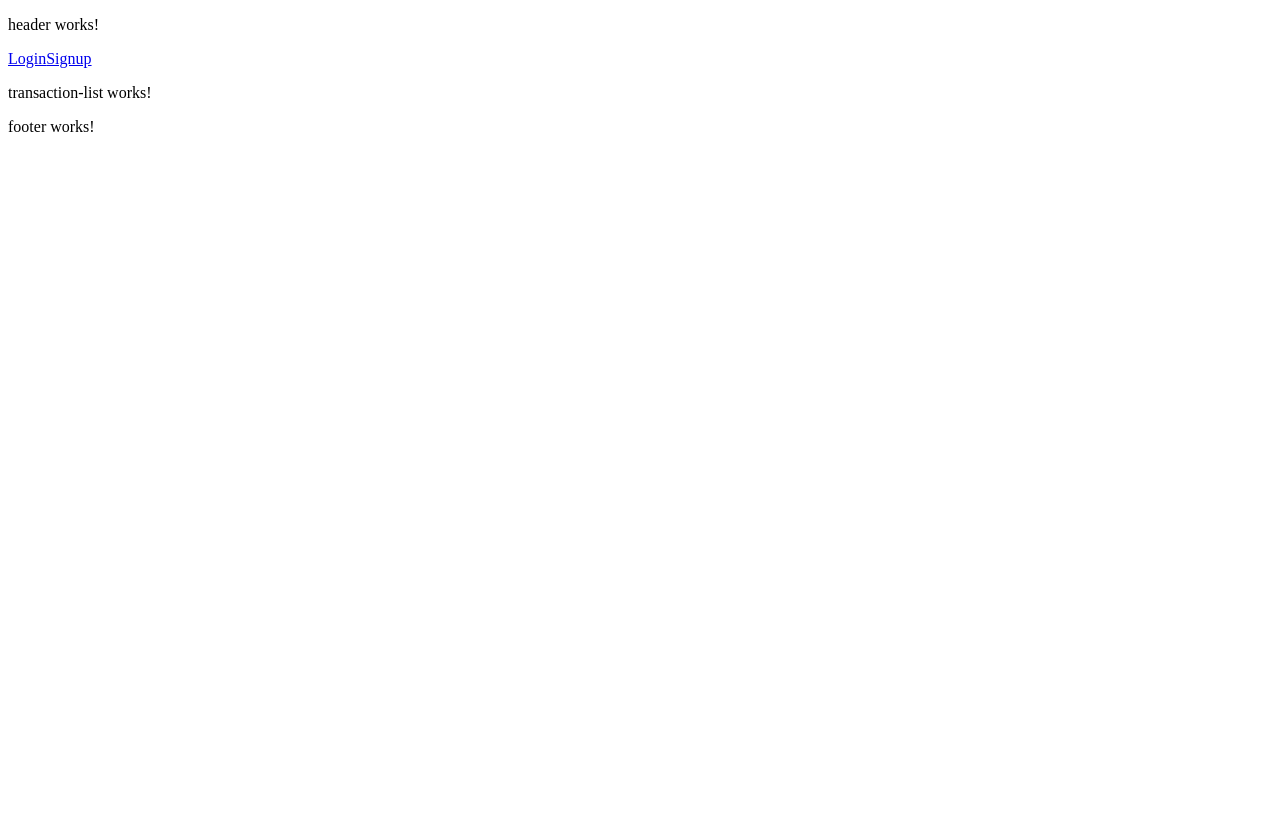
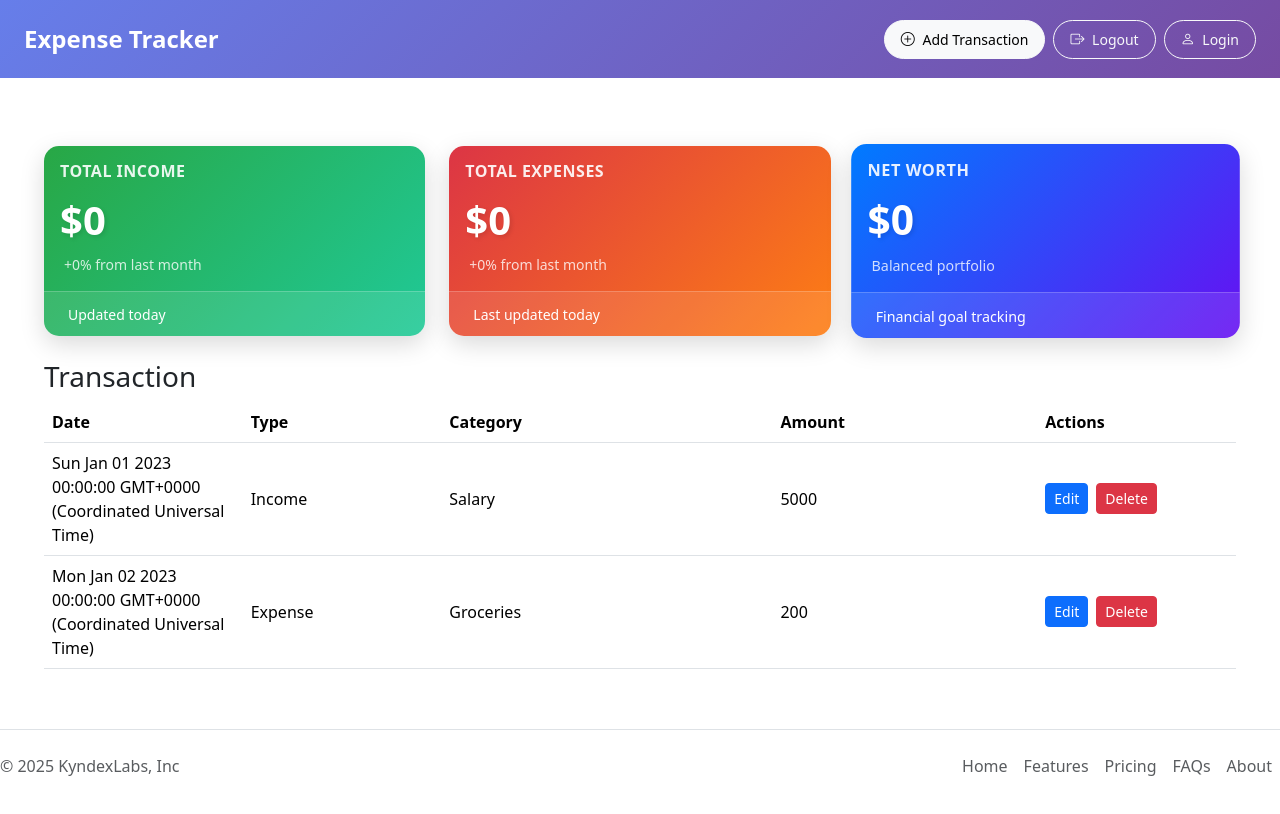
Before and after one commit to DissanayakeDA/Expenses.Client, an Angular app: page /transactions in a window 1280 px wide. Shown: the top 814 px of the page. Built offline with nearby package versions, Linux system fonts and the light colour scheme.

Commit message:
feat: implement main application structure and enhance footer and header components

```diff
--- a/src/app/app.css
+++ b/src/app/app.css
@@ -0,0 +1,9 @@
+.app-container {
+  display: flex;
+  flex-direction: column;
+  min-height: 100vh;
+}
+main {
+  flex: 1;
+  padding: 20px;
+}
--- a/src/app/app.html
+++ b/src/app/app.html
@@ -1,5 +1,7 @@
-<app-header></app-header>
-
-<router-outlet></router-outlet>
-
-<app-footer></app-footer>
+<div class="app-container">
+  <app-header></app-header>
+  <main>
+    <router-outlet></router-outlet>
+  </main>
+  <app-footer></app-footer>
+</div>
--- a/src/app/components/footer/footer.html
+++ b/src/app/components/footer/footer.html
@@ -1 +1,33 @@
-<p>footer works!</p>
+<footer
+  class="d-flex flex-wrap justify-content-between align-items-center py-3 my-4 border-top"
+>
+  <p class="col-md-4 mb-0 text-body-secondary">
+    © {{ currentYear }} KyndexLabs, Inc
+  </p>
+  <a
+    href="/"
+    class="col-md-4 d-flex align-items-center justify-content-center mb-3 mb-md-0 me-md-auto link-body-emphasis text-decoration-none"
+    aria-label="Bootstrap"
+  >
+    <svg class="bi me-2" width="40" height="32" aria-hidden="true">
+      <use xlink:href="#bootstrap"></use>
+    </svg>
+  </a>
+  <ul class="nav col-md-4 justify-content-end">
+    <li class="nav-item">
+      <a href="#" class="nav-link px-2 text-body-secondary">Home</a>
+    </li>
+    <li class="nav-item">
+      <a href="#" class="nav-link px-2 text-body-secondary">Features</a>
+    </li>
+    <li class="nav-item">
+      <a href="#" class="nav-link px-2 text-body-secondary">Pricing</a>
+    </li>
+    <li class="nav-item">
+      <a href="#" class="nav-link px-2 text-body-secondary">FAQs</a>
+    </li>
+    <li class="nav-item">
+      <a href="#" class="nav-link px-2 text-body-secondary">About</a>
+    </li>
+  </ul>
+</footer>
--- a/src/app/components/footer/footer.ts
+++ b/src/app/components/footer/footer.ts
@@ -4,8 +4,8 @@ import { Component } from '@angular/core';
   selector: 'app-footer',
   imports: [],
   templateUrl: './footer.html',
-  styleUrl: './footer.css'
+  styleUrl: './footer.css',
 })
 export class Footer {
-
+  currentYear: number = new Date().getFullYear();
 }
--- a/src/app/components/header/header.html
+++ b/src/app/components/header/header.html
@@ -1,3 +1,57 @@
-<p>header works!</p>
-<a [routerLink]="'/login'">Login</a>
-<a [routerLink]="'/signup'">Signup</a>
+<nav
+  class="navbar navbar-expand-lg"
+  style="
+    background: linear-gradient(135deg, #667eea 0%, #764ba2 100%);
+    padding: 1rem 0;
+  "
+>
+  <div class="container-fluid px-4">
+    <a class="navbar-brand text-white fw-bold fs-4" href="#">
+      Expense Tracker
+    </a>
+
+    <button
+      class="navbar-toggler border-0"
+      type="button"
+      data-bs-toggle="collapse"
+      data-bs-target="#navbarNav"
+      aria-controls="navbarNav"
+      aria-expanded="false"
+      aria-label="Toggle navigation"
+    >
+      <span class="navbar-toggler-icon"></span>
+    </button>
+
+    <div class="collapse navbar-collapse" id="navbarNav">
+      <div
+        class="navbar-nav ms-auto d-flex flex-column flex-lg-row gap-3 gap-lg-2 mt-3 mt-lg-0"
+      >
+        <button
+          class="btn btn-light btn-sm rounded-pill px-3 py-2"
+          type="button"
+          [routerLink]="'/add'"
+        >
+          <i class="bi bi-plus-circle me-1"></i>
+          Add Transaction
+        </button>
+
+        <button
+          class="btn btn-outline-light btn-sm rounded-pill px-3 py-2"
+          type="button"
+        >
+          <i class="bi bi-box-arrow-right me-1"></i>
+          Logout
+        </button>
+
+        <button
+          class="btn btn-outline-light btn-sm rounded-pill px-3 py-2"
+          type="button"
+          [routerLink]="'/login'"
+        >
+          <i class="bi bi-person me-1"></i>
+          Login
+        </button>
+      </div>
+    </div>
+  </div>
+</nav>
--- a/src/app/components/transaction-list/transaction-list.html
+++ b/src/app/components/transaction-list/transaction-list.html
@@ -1 +1,169 @@
-<p>transaction-list works!</p>
+<style>
+  .financial-card {
+    transition: all 0.3s ease;
+    border: none;
+    border-radius: 15px;
+    box-shadow: 0 8px 25px rgba(0, 0, 0, 0.15);
+    position: relative;
+    overflow: hidden;
+  }
+
+  .financial-card:hover {
+    transform: translateY(-5px);
+    box-shadow: 0 15px 35px rgba(0, 0, 0, 0.25);
+  }
+
+  .card-icon {
+    position: absolute;
+    right: 20px;
+    top: 20px;
+    font-size: 2.5rem;
+    opacity: 0.3;
+  }
+
+  .card-value {
+    font-size: 2.5rem;
+    font-weight: 700;
+    margin: 0;
+    text-shadow: 2px 2px 4px rgba(0, 0, 0, 0.1);
+  }
+
+  .card-title {
+    font-size: 1rem;
+    font-weight: 600;
+    text-transform: uppercase;
+    letter-spacing: 0.5px;
+    margin-bottom: 15px;
+    opacity: 0.9;
+  }
+
+  .card-trend {
+    font-size: 0.875rem;
+    margin-top: 10px;
+    opacity: 0.8;
+  }
+
+  .bg-income {
+    background: linear-gradient(135deg, #28a745 0%, #20c997 100%);
+  }
+
+  .bg-expense {
+    background: linear-gradient(135deg, #dc3545 0%, #fd7e14 100%);
+  }
+
+  .bg-networth {
+    background: linear-gradient(135deg, #007bff 0%, #6610f2 100%);
+  }
+
+  .pulse-animation {
+    animation: pulse 2s infinite;
+  }
+
+  @keyframes pulse {
+    0% {
+      transform: scale(1);
+    }
+    50% {
+      transform: scale(1.02);
+    }
+    100% {
+      transform: scale(1);
+    }
+  }
+
+  .card-footer-custom {
+    background: rgba(255, 255, 255, 0.1);
+    border-top: 1px solid rgba(255, 255, 255, 0.2);
+    padding: 10px 20px;
+  }
+</style>
+
+<div class="container-fluid px-4 mt-5">
+  <div class="row g-4 mb-4">
+    <!-- Total Income Card -->
+    <div class="col-md-4">
+      <div class="card h-100 financial-card bg-income text-white">
+        <div class="card-body position-relative">
+          <i class="fas fa-arrow-up card-icon"></i>
+          <h5 class="card-title">Total Income</h5>
+          <h3 class="card-value">$0</h3>
+          <div class="card-trend">
+            <i class="fas fa-chart-line me-1"></i>
+            <span>+0% from last month</span>
+          </div>
+        </div>
+        <div class="card-footer-custom">
+          <small><i class="fas fa-calendar-alt me-1"></i>Updated today</small>
+        </div>
+      </div>
+    </div>
+
+    <!-- Total Expenses Card -->
+    <div class="col-md-4">
+      <div class="card h-100 financial-card bg-expense text-white">
+        <div class="card-body position-relative">
+          <i class="fas fa-arrow-down card-icon"></i>
+          <h5 class="card-title">Total Expenses</h5>
+          <h3 class="card-value">$0</h3>
+          <div class="card-trend">
+            <i class="fas fa-chart-line-down me-1"></i>
+            <span>+0% from last month</span>
+          </div>
+        </div>
+        <div class="card-footer-custom">
+          <small
+            ><i class="fas fa-shopping-cart me-1"></i>Last updated today</small
+          >
+        </div>
+      </div>
+    </div>
+
+    <!-- Net Worth Card -->
+    <div class="col-md-4">
+      <div
+        class="card h-100 financial-card bg-networth text-white pulse-animation"
+      >
+        <div class="card-body position-relative">
+          <i class="fas fa-wallet card-icon"></i>
+          <h5 class="card-title">Net Worth</h5>
+          <h3 class="card-value">$0</h3>
+          <div class="card-trend">
+            <i class="fas fa-balance-scale me-1"></i>
+            <span>Balanced portfolio</span>
+          </div>
+        </div>
+        <div class="card-footer-custom">
+          <small
+            ><i class="fas fa-trophy me-1"></i>Financial goal tracking</small
+          >
+        </div>
+      </div>
+    </div>
+  </div>
+  <h3>Transaction</h3>
+  <div class="table-responsive">
+    <table class="table table-hover align-middle">
+      <thead>
+        <tr>
+          <th style="width: 15%">Date</th>
+          <th style="width: 15%">Type</th>
+          <th style="width: 25%">Category</th>
+          <th style="width: 20%">Amount</th>
+          <th style="width: 15%">Actions</th>
+        </tr>
+      </thead>
+      <tbody>
+        <tr *ngFor="let transaction of transactions">
+          <td>{{ transaction.createdAt }}</td>
+          <td>{{ transaction.type }}</td>
+          <td>{{ transaction.category }}</td>
+          <td>{{ transaction.amount }}</td>
+          <td>
+            <button class="btn btn-sm btn-primary me-2">Edit</button>
+            <button class="btn btn-sm btn-danger">Delete</button>
+          </td>
+        </tr>
+      </tbody>
+    </table>
+  </div>
+</div>
--- a/src/app/components/transaction-list/transaction-list.ts
+++ b/src/app/components/transaction-list/transaction-list.ts
@@ -1,11 +1,31 @@
 import { Component } from '@angular/core';
+import { CommonModule } from '@angular/common';
+import { Transaction } from '../../models/transaction';
 
 @Component({
   selector: 'app-transaction-list',
-  imports: [],
+  imports: [CommonModule],
   templateUrl: './transaction-list.html',
-  styleUrl: './transaction-list.css'
+  styleUrl: './transaction-list.css',
 })
 export class TransactionList {
-
+  transactions: Transaction[] = [
+    {
+      id: 1,
+      type: 'Income',
+      category: 'Salary',
+      amount: 5000,
+      createdAt: new Date('2023-01-01'),
+      updatedAt: new Date('2023-01-01'),
+    },
+    {
+      id: 2,
+      type: 'Expense',
+      category: 'Groceries',
+      amount: 200,
+      createdAt: new Date('2023-01-02'),
+      updatedAt: new Date('2023-01-02'),
+    },
+    // Add more transactions as needed
+  ];
 }
--- a/src/index.html
+++ b/src/index.html
@@ -1,11 +1,31 @@
-<!doctype html>
+<!DOCTYPE html>
 <html lang="en">
   <head>
-  <meta charset="utf-8">
+    <meta charset="utf-8" />
     <title>ExpensesClient</title>
-  <base href="/">
-  <meta name="viewport" content="width=device-width, initial-scale=1">
-  <link rel="icon" type="image/x-icon" href="favicon.ico">
+    <base href="/" />
+    <meta name="viewport" content="width=device-width, initial-scale=1" />
+    <link rel="icon" type="image/x-icon" href="favicon.ico" />
+    <script
+      src="https://cdnjs.cloudflare.com/ajax/libs/bootstrap/5.3.7/js/bootstrap.min.js"
+      integrity="sha512-zKeerWHHuP3ar7kX2WKBSENzb+GJytFSBL6HrR2nPSR1kOX1qjm+oHooQtbDpDBSITgyl7QXZApvDfDWvKjkUw=="
+      crossorigin="anonymous"
+      referrerpolicy="no-referrer"
+    ></script>
+    <link
+      rel="stylesheet"
+      href="https://cdnjs.cloudflare.com/ajax/libs/bootstrap/5.3.7/css/bootstrap.min.css"
+      integrity="sha512-fw7f+TcMjTb7bpbLJZlP8g2Y4XcCyFZW8uy8HsRZsH/SwbMw0plKHFHr99DN3l04VsYNwvzicUX/6qurvIxbxw=="
+      crossorigin="anonymous"
+      referrerpolicy="no-referrer"
+    />
+    <link
+      rel="stylesheet"
+      href="https://cdnjs.cloudflare.com/ajax/libs/bootstrap-icons/1.13.1/font/bootstrap-icons.min.css"
+      integrity="sha512-t7Few9xlddEmgd3oKZQahkNI4dS6l80+eGEzFQiqtyVYdvcSG2D3Iub77R20BdotfRPA9caaRkg1tyaJiPmO0g=="
+      crossorigin="anonymous"
+      referrerpolicy="no-referrer"
+    />
   </head>
   <body>
     <app-root></app-root>
```
Lines whose indentation alone changed are shown as unchanged.
